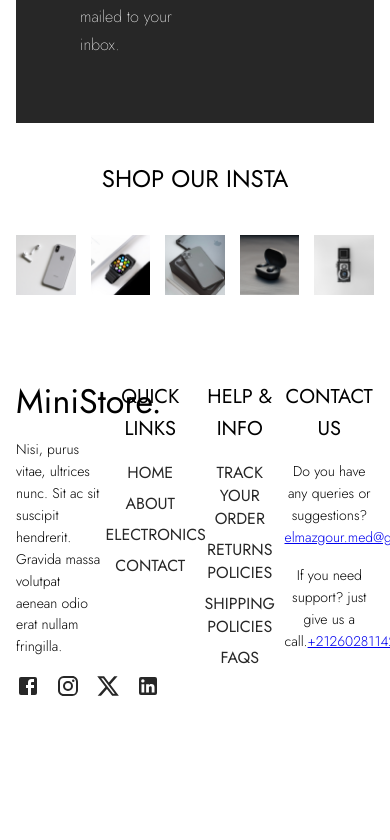
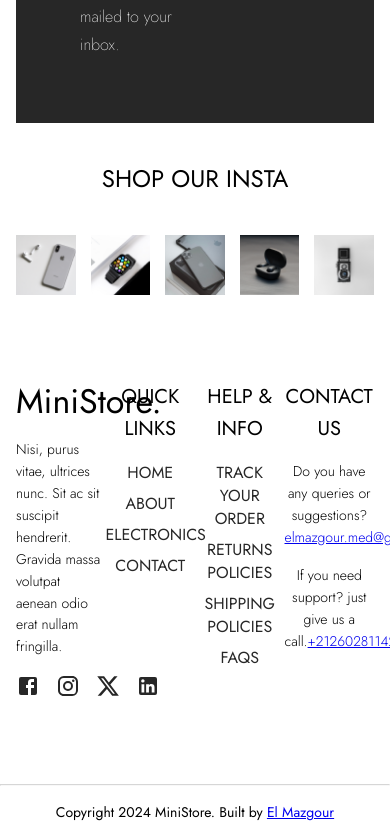
Before and after one commit to ElmazMed/MiniStore-React, a React (Create React App) app in the folder mini-store/: page / in a window 390 px wide. Shown: the part 3600-4440 px from the top of the page. Before the commit the page ends 4344 px from the top, so only its background shows below. Built offline with nearby package versions, Linux system fonts and the light colour scheme.

Commit message:
Working on responsive homepage

```diff
--- a/mini-store/src/Components/HomePage/Footer.jsx
+++ b/mini-store/src/Components/HomePage/Footer.jsx
@@ -12,7 +12,7 @@ export default function Footer() {
   return (
     <>
       <Container>
-        <Grid container my={5}>
+        <Grid container mt={6} mb={10}>
           <Grid xs={3}>
             <Typography variant="h4" fontWeight={"500"} mb={2}>
               MiniStore.
--- a/mini-store/src/Components/HomePage/Home.jsx
+++ b/mini-store/src/Components/HomePage/Home.jsx
@@ -5,6 +5,7 @@ import Offre from "./Offre";
 import ReviewsAndSubs from "./ReviewsAndSubs";
 import ShopInsta from "./ShopInsta";
 import Footer from "./Footer";
+import SubFooter from "./SubFooter";
 
 export default function Home() {
   return (
@@ -15,6 +16,7 @@ export default function Home() {
       <ReviewsAndSubs />
       <ShopInsta />
       <Footer />
+      <SubFooter />
     </>
   );
 }
--- a/mini-store/src/Components/HomePage/SubFooter.jsx
+++ b/mini-store/src/Components/HomePage/SubFooter.jsx
@@ -0,0 +1,20 @@
+import { Typography } from "@mui/material";
+import React from "react";
+
+export default function SubFooter() {
+  return (
+    <>
+      <hr style={{ opacity: ".4" }} />
+      <Typography variant="subtitle2" textAlign={"center"} my={2}>
+        Copyright 2024 MiniStore. Built by{" "}
+        <a
+          href="https://www.linkedin.com/in/elmazgour/"
+          target="_blank"
+          rel="noreferrer"
+        >
+          El Mazgour
+        </a>
+      </Typography>
+    </>
+  );
+}
```
